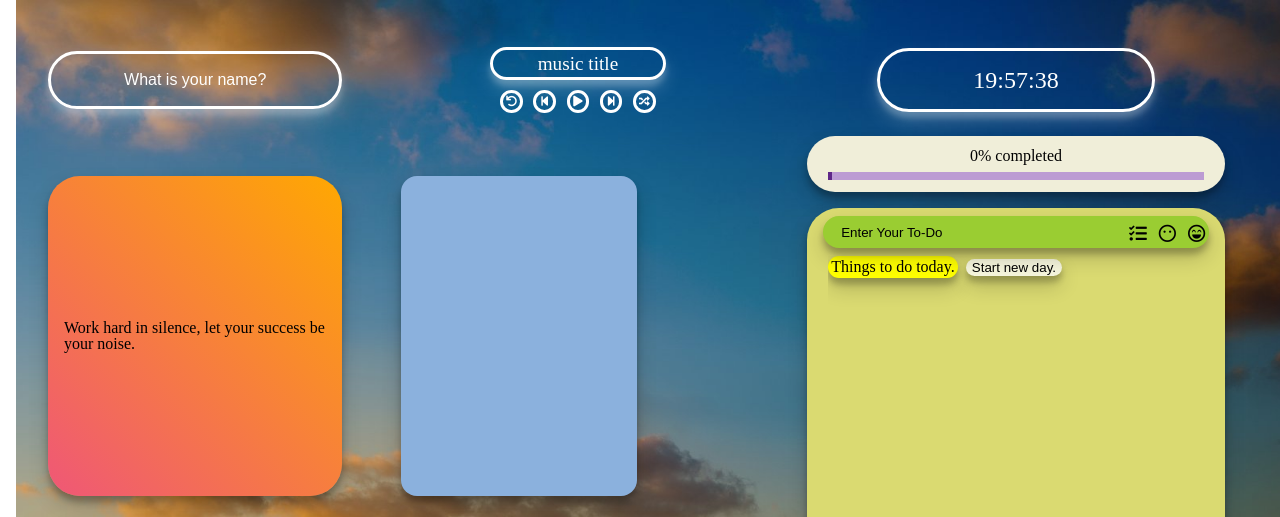
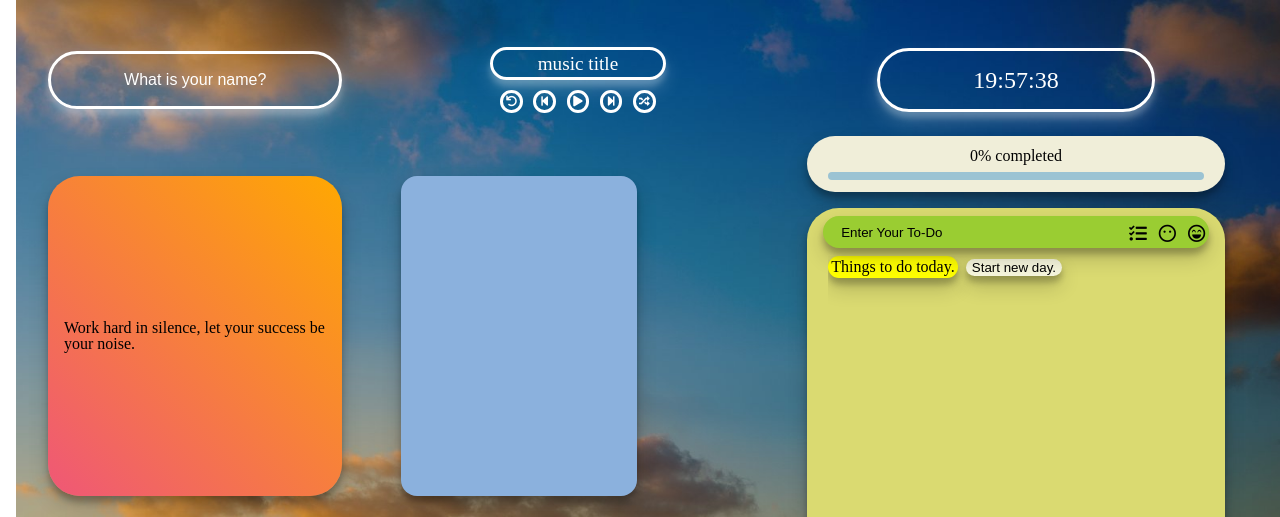
Before and after one commit to jeongye01/chromeApp, a plain HTML site: page index.html in a window 1280 px wide. Shown: the top 517 px of the page. Drawn offline with Linux system fonts and the light colour scheme.

Commit message:
progress js

```diff
--- a/css/progress.css
+++ b/css/progress.css
@@ -15,10 +15,12 @@
 }
 .progress {
   width: 90%;
-  background-color: rgb(188, 155, 211);
+  background-color: rgb(155, 195, 211);
+  border-radius: 2em;
 }
 .progress-bar {
-  width: 1%;
+  width: 0%;
   height: 0.5em;
-  background-color: rgb(95, 39, 136);
+  background-color: rgb(39, 84, 136);
+  border-radius: 2em;
 }
--- a/index.html
+++ b/index.html
@@ -15,6 +15,7 @@
   <script src="src/linear-gradient.js" defer></script>
   <script src="src/clock.js" defer></script>
   <script src="src/todo.js" defer></script>
+
 </head>
 <body>
   <div class="left">
@@ -194,7 +195,7 @@
     </div>
     </section>
     <section class="progress-box">
-      <span class="progress-text">
+      <span id="progressText" class="progress-text">
         0% completed
       </span>
       <div class="progress">
--- a/src/todo.js
+++ b/src/todo.js
@@ -10,12 +10,27 @@ const allBtn=document.querySelector("#todo__all");
 const remainingBtn=document.querySelector("#todo__remaining");
 const completedBtn=document.querySelector("#todo__completed");
 
+/*progressBar*/
+const progressBar=document.getElementById("progressBar");
+const pregoressText=document.getElementById("progressText");
+function calProgress(todo,comp){
+
+  if(todo.length===0){
+    pregoressText.innerText="0% completed";
+    progressBar.style.width=0+"%";
+  }
+  else{
+    const percentage=parseInt((comp.length/todo.length)*100);
+    pregoressText.innerText=`${percentage}% completed`;
+    progressBar.style.width=percentage+"%";}
+}
+
+
 
 /*todo List*/
 let todos=[];
 let completed=[];
 let remaining=[];
-
 
 /*keys*/
 const TODOS_KEY="todos";
@@ -115,7 +130,7 @@ function deleteTodo(event){
 
 
   saveTodos();
-
+  calProgress(todos,completed);
 
 }
 function deleteRemaning(ID){
@@ -124,6 +139,7 @@ function deleteRemaning(ID){
   remaining=remaining.filter((remain)=>parseInt(remain.id)!==parseInt(ID));
   li.remove();
   saveRemainings();
+
 }
 
 
@@ -154,7 +170,7 @@ function handleCompleted(event){
   completed.push(newCompletedObj);
   saveCompleteds();
   deleteRemaning(parseInt(li.id)+1);
-
+  calProgress(todos,completed);
 }
 
 
@@ -178,6 +194,7 @@ function handleTodoSubmit(event){
   paintRemainings(newRemaningObj);
   saveTodos();
   saveRemainings();
+  calProgress(todos,completed);
 }
 
 /*eventLister-submit */
@@ -204,3 +221,5 @@ if(savedCompleteds!==null){
   completed=JSON.parse(savedCompleteds);
   completed.forEach(paintCompleteds);
 }
+
+calProgress(todos,completed);
```
Also changed, not shown: img/clouds/cloud1.jpg, img/clouds/cloud4.jpg.
